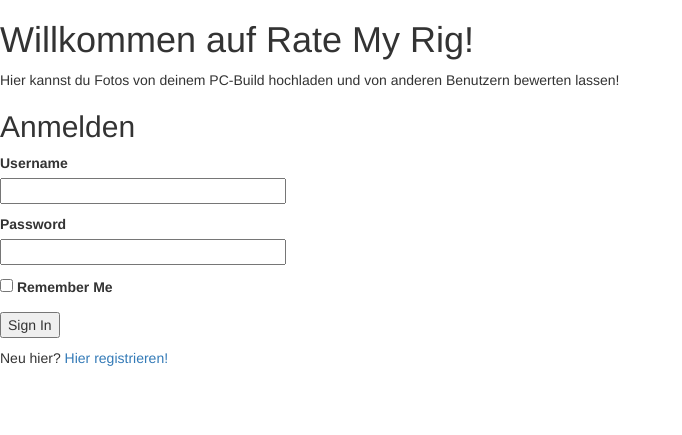
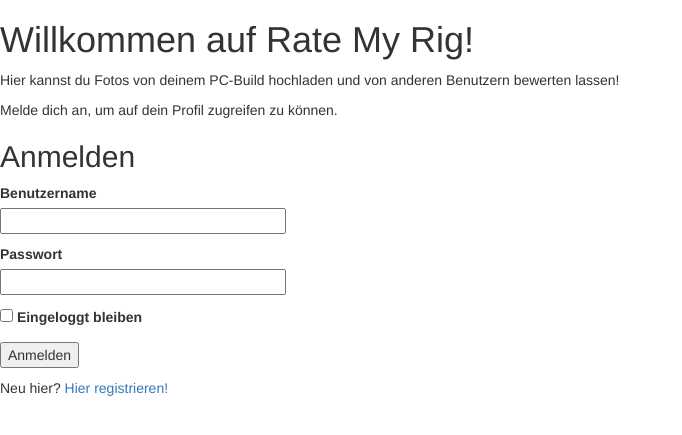
Before and after one commit to GiatdatShiat/VCID-Praxisarbeit, a Flask app: page /login in a window 1280 px wide. Shown: the part 52-487 px from the top of the page, without its empty margins (0-682 px from the left). Run offline with Flask 3, Linux system fonts and the light colour scheme; some libraries are stand-ins or nearby versions.

Commit message:
Hochdeutsch bitte

```diff
--- a/app/forms.py
+++ b/app/forms.py
@@ -6,18 +6,18 @@ from app.models import User
 from app import photos
 
 class LoginForm(FlaskForm):
-    username = StringField('Username', validators=[data_required()])
-    password = PasswordField('Password', validators=[data_required()])
-    remember_me = BooleanField('Remember Me')
-    submit = SubmitField('Sign In')
+    username = StringField('Benutzername', validators=[data_required()])
+    password = PasswordField('Passwort', validators=[data_required()])
+    remember_me = BooleanField('Eingeloggt bleiben')
+    submit = SubmitField('Anmelden')
 
 class RegistrationForm(FlaskForm):
-    username = StringField('Username', validators=[data_required()])
+    username = StringField('Benutzername', validators=[data_required()])
     email = StringField('Email', validators=[data_required(), Email()])
-    password = PasswordField('Password', validators=[data_required()])
+    password = PasswordField('Passwort', validators=[data_required()])
     password2 = PasswordField(
-        'Repeat Password', validators=[data_required(), EqualTo('password')])
-    submit = SubmitField('Register')
+        'Passwort wiederholen', validators=[data_required(), EqualTo('password')])
+    submit = SubmitField('Registrieren')
 
     #Überprüfung der Benutzernamen und Email-Adressen auf Eindeutigkeit.
     def validate_username(self, username):
--- a/app/templates/login.html
+++ b/app/templates/login.html
@@ -1,7 +1,8 @@
 {% extends "base.html" %}
 {% block content %}
     <h1>Willkommen auf Rate My Rig!</h1>
-    <p> Hier kannst du Fotos von deinem PC-Build hochladen und von anderen Benutzern bewerten lassen! </p>
+    <p>Hier kannst du Fotos von deinem PC-Build hochladen und von anderen Benutzern bewerten lassen!</p>
+    <p>Melde dich an, um auf dein Profil zugreifen zu können.</p>
     <h2>Anmelden</h2>
     <form action="" method="post" novalidate>
         {{ form.hidden_tag() }}
```
